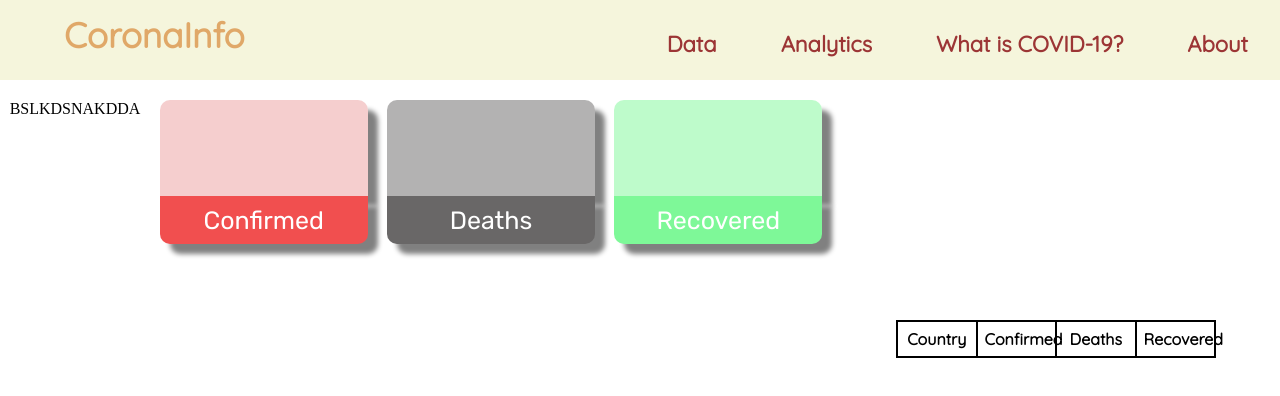
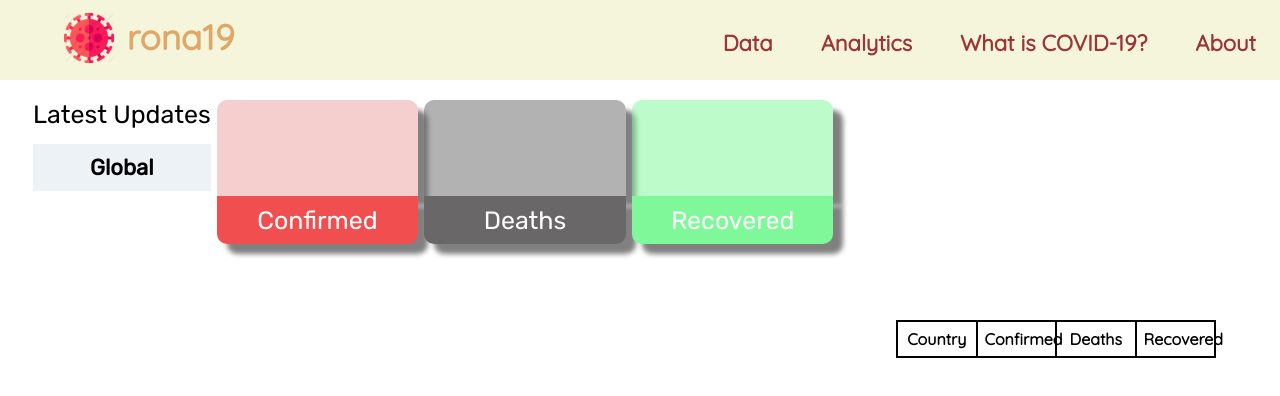
Before and after one commit to rashadphz/corona-dashboard, a plain HTML site: page index.html in a window 1280 px wide. Drawn offline with Linux system fonts and the light colour scheme; no server answers.

Commit message:
added logo

```diff
--- a/index.html
+++ b/index.html
@@ -11,16 +11,26 @@
 <body>
 
     <div class="topnav">
-        <span id = "logo">CoronaInfo</span>
-        <a href="/about">About</a>
-        <a href="/whatis">What is COVID-19?</a>
-        <a href="/analytics">Analytics</a>
-        <a href="/data" >Data</a>
+        <div id = "logodiv">
+            <img src="virus.png" width = 50 height = 50>
+            <span id = "logotext">rona19</span>
+        </div>
+        <div id ="links">
+            <a href="/about">About</a>
+            <a href="/whatis">What is COVID-19?</a>
+            <a href="/analytics">Analytics</a>
+            <a href="/data" >Data</a>
+        </div>
+
     </div>
 
     <div class = "white-background">
         <div>
-            BSLKDSNAKDDA
+            <span class = "updates">Latest Updates</span>
+            <div class = "dropdown">
+                <button onclick="myFunction()" class="dropbtn">Global</button>
+
+            </div>
         </div>
         <div class = "fullBox">
             <div id = "reddiv" class = "box">
@@ -150,6 +160,7 @@
         // console.log(dataObj)
 
         // setInterval(getData, 20000);
+
     </script>
 
 </body>
--- a/table.css
+++ b/table.css
@@ -34,9 +34,21 @@ table {
     height: 10vh;
     background-color: beige;
     background-size: cover;
+    display:flex;
 }
 
-#logo {
+#logodiv {
+    display:flex;
+    margin-left: 5%;
+    margin-top: 1%;
+    width: 20%;
+}
+
+#links {
+    width: 75%
+}
+
+#logotext {
     font-weight: bold;
     float: left;
     color: rgb(224, 168, 104);
@@ -84,9 +96,10 @@ table {
 }
 
 .white-background {
+    margin-left: 30px;
     margin-top: 20px;
     /* border: 2px solid rgb(0, 0, 0); */
-    width: 65%;
+    width: 63%;
     display: flex;
     justify-content: space-around;
     height : 20vh;
@@ -116,6 +129,25 @@ table {
     box-shadow: 10px 10px 5px grey;
 
 }
+.updates{
+    height : 50px;
+    text-align: left;
+    font-size: 25px;
+    font-family: 'Rubik', sans-serif;
+
+}
+.dropbtn{
+    width: 100%;
+    margin-top: 15px;
+    background-color: rgb(237, 242, 247);
+    border: none;
+    padding: 10px 28px;
+    text-align: center;
+    display: inline-block;
+    font-size: 22px;
+    font-family: 'Rubik', sans-serif;
+    font-weight: bolder;
+}
 
 #reddiv {
     background-color: rgba(236, 158, 158, 0.5);
```
Also changed, not shown: virus.png (added).
